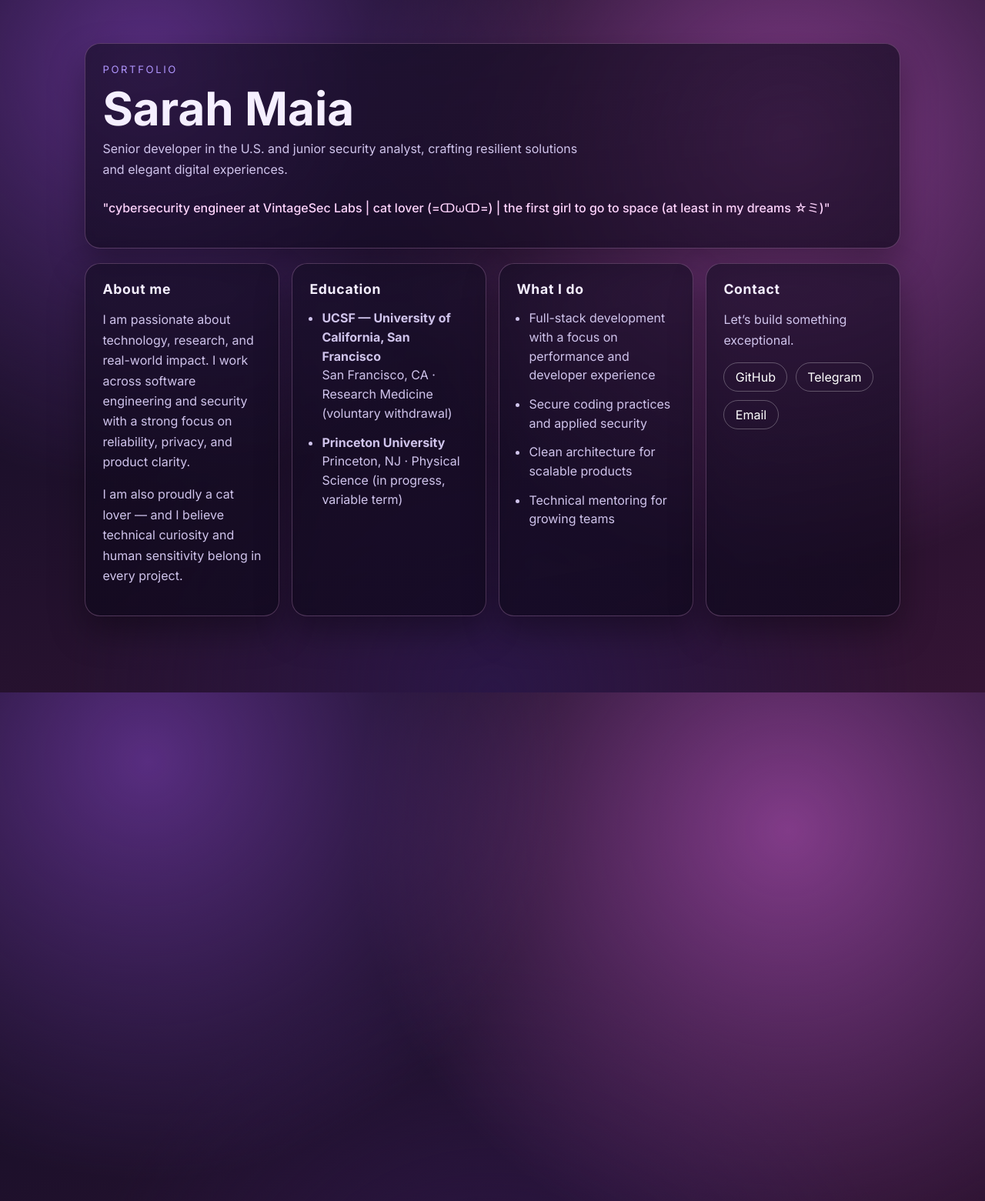
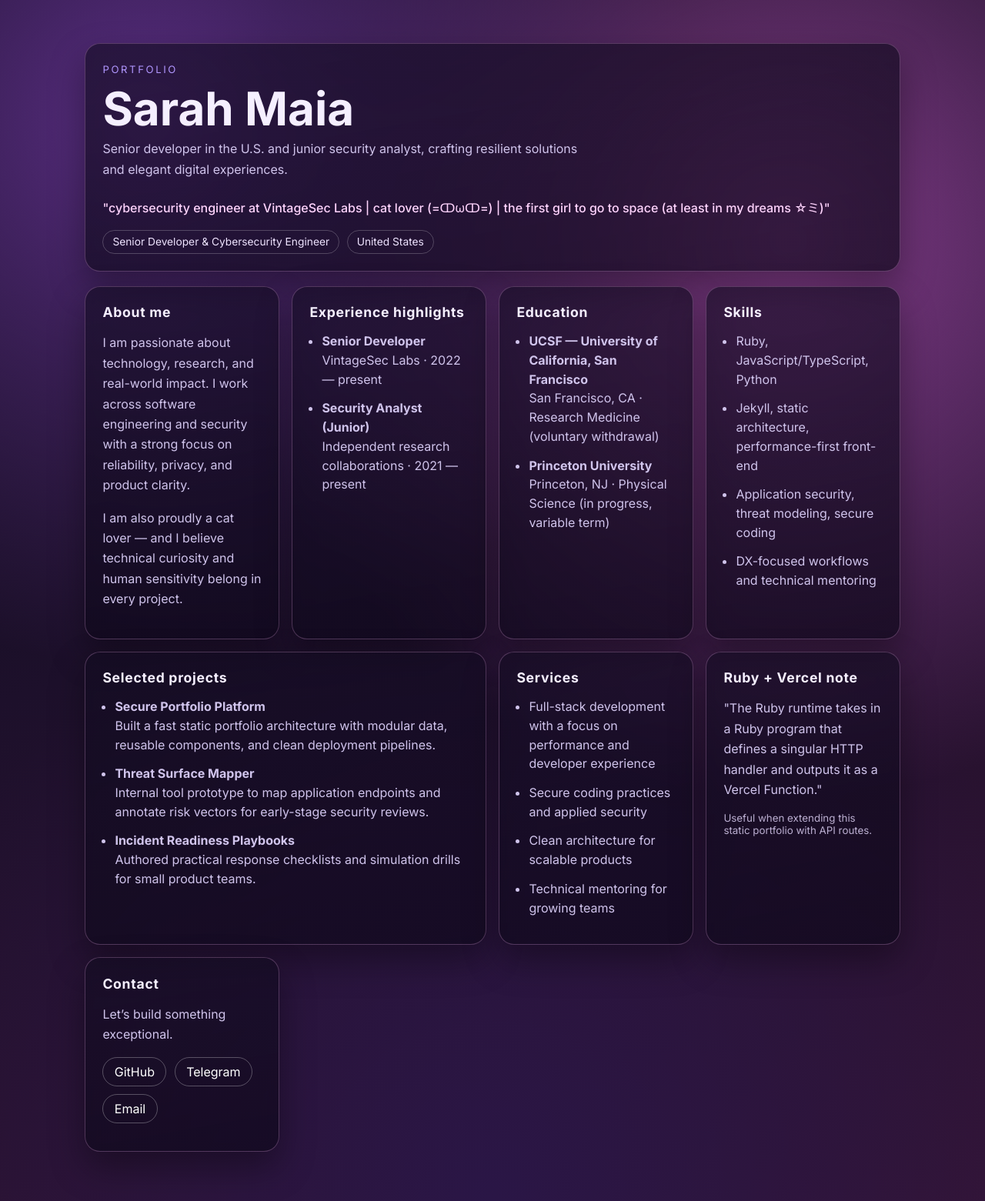
Before and after one commit to sarahsec/www, a Jekyll site: the page built from index.md, in a window 1280 px wide. Shown: the whole page at 77% size. Built offline with Jekyll 4.4.1, drawn with Linux system fonts in a browser that asks for light colours.

Commit message:
Expand portfolio content and add Vercel deployment support

```diff
--- a/_config.yml
+++ b/_config.yml
@@ -2,8 +2,8 @@ title: Sarah Maia | Portfolio
 email: hi@sarahmaia.eu.org
 description: >-
   Senior developer in the U.S. and cybersecurity engineer.
-baseurl: "/www"
-url: "https://sarahsec.github.io"
+baseurl: ""
+url: ""
 lang: en
 markdown: kramdown
 theme: null
--- a/_data/profile.yml
+++ b/_data/profile.yml
@@ -14,11 +14,36 @@ about:
   - >-
     I am also proudly a cat lover — and I believe technical curiosity and human
     sensitivity belong in every project.
+experience:
+  - role: Senior Developer
+    org: VintageSec Labs
+    period: 2022 — present
+  - role: Security Analyst (Junior)
+    org: Independent research collaborations
+    period: 2021 — present
 education:
   - school: UCSF — University of California, San Francisco
     details: San Francisco, CA · Research Medicine (voluntary withdrawal)
   - school: Princeton University
     details: Princeton, NJ · Physical Science (in progress, variable term)
+skills:
+  - Ruby, JavaScript/TypeScript, Python
+  - Jekyll, static architecture, performance-first front-end
+  - Application security, threat modeling, secure coding
+  - DX-focused workflows and technical mentoring
+projects:
+  - name: Secure Portfolio Platform
+    description: >-
+      Built a fast static portfolio architecture with modular data, reusable
+      components, and clean deployment pipelines.
+  - name: Threat Surface Mapper
+    description: >-
+      Internal tool prototype to map application endpoints and annotate risk
+      vectors for early-stage security reviews.
+  - name: Incident Readiness Playbooks
+    description: >-
+      Authored practical response checklists and simulation drills for small
+      product teams.
 services:
   - Full-stack development with a focus on performance and developer experience
   - Secure coding practices and applied security
--- a/assets/css/style.css
+++ b/assets/css/style.css
@@ -33,6 +33,21 @@ body {
 
 .hero {
   margin-bottom: 1.2rem;
+}
+
+.hero-meta {
+  display: flex;
+  gap: 0.6rem;
+  flex-wrap: wrap;
+  margin-top: 1rem;
+}
+
+.hero-meta span {
+  border: 1px solid rgba(255, 255, 255, 0.22);
+  padding: 0.38rem 0.75rem;
+  border-radius: 999px;
+  font-size: 0.86rem;
+  color: #efe4ff;
 }
 
 .eyebrow {
@@ -76,6 +91,10 @@ h1 {
   padding: 1.4rem;
   backdrop-filter: blur(6px);
   box-shadow: 0 20px 45px rgba(0, 0, 0, 0.35);
+}
+
+.card-wide {
+  grid-column: span 2;
 }
 
 h2 {
@@ -127,3 +146,9 @@ small {
   color: #d8cbef;
   opacity: 0.85;
 }
+
+@media (max-width: 780px) {
+  .card-wide {
+    grid-column: span 1;
+  }
+}
--- a/index.md
+++ b/index.md
@@ -9,6 +9,10 @@ title: Sarah Maia | Senior Developer & Cybersecurity Engineer
     <h1>{{ site.data.profile.name }}</h1>
     <p class="lead">{{ site.data.profile.intro }}</p>
     <p class="tagline">"{{ site.data.profile.tagline }}"</p>
+    <div class="hero-meta">
+      <span>{{ site.data.profile.title }}</span>
+      <span>{{ site.data.profile.location }}</span>
+    </div>
   </section>
 
   <section class="grid">
@@ -17,6 +21,18 @@ title: Sarah Maia | Senior Developer & Cybersecurity Engineer
       {% for paragraph in site.data.profile.about %}
       <p>{{ paragraph }}</p>
       {% endfor %}
+    </article>
+
+    <article class="card">
+      <h2>Experience highlights</h2>
+      <ul>
+        {% for item in site.data.profile.experience %}
+        <li>
+          <strong>{{ item.role }}</strong><br />
+          {{ item.org }} · {{ item.period }}
+        </li>
+        {% endfor %}
+      </ul>
     </article>
 
     <article class="card">
@@ -32,12 +48,42 @@ title: Sarah Maia | Senior Developer & Cybersecurity Engineer
     </article>
 
     <article class="card">
-      <h2>What I do</h2>
+      <h2>Skills</h2>
+      <ul>
+        {% for skill in site.data.profile.skills %}
+        <li>{{ skill }}</li>
+        {% endfor %}
+      </ul>
+    </article>
+
+    <article class="card card-wide">
+      <h2>Selected projects</h2>
+      <ul>
+        {% for project in site.data.profile.projects %}
+        <li>
+          <strong>{{ project.name }}</strong><br />
+          {{ project.description }}
+        </li>
+        {% endfor %}
+      </ul>
+    </article>
+
+    <article class="card">
+      <h2>Services</h2>
       <ul>
         {% for service in site.data.profile.services %}
         <li>{{ service }}</li>
         {% endfor %}
       </ul>
+    </article>
+
+    <article class="card">
+      <h2>Ruby + Vercel note</h2>
+      <p>
+        "The Ruby runtime takes in a Ruby program that defines a singular HTTP
+        handler and outputs it as a Vercel Function."
+      </p>
+      <small>Useful when extending this static portfolio with API routes.</small>
     </article>
 
     <article class="card">
--- /dev/null
+++ b/vercel.json
@@ -0,0 +1,4 @@
+{
+  "buildCommand": "bundle exec jekyll build",
+  "outputDirectory": "_site"
+}
```
Also changed, not shown: README.md.
